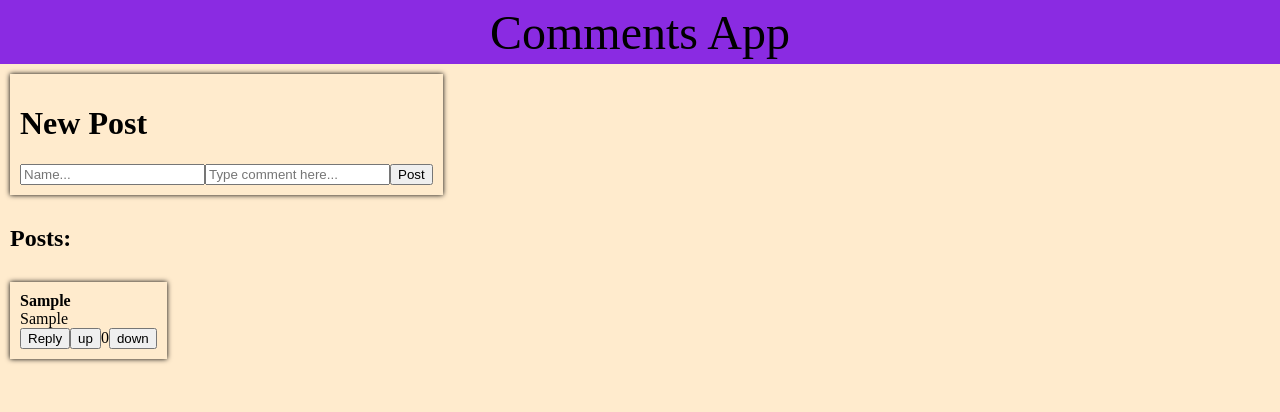
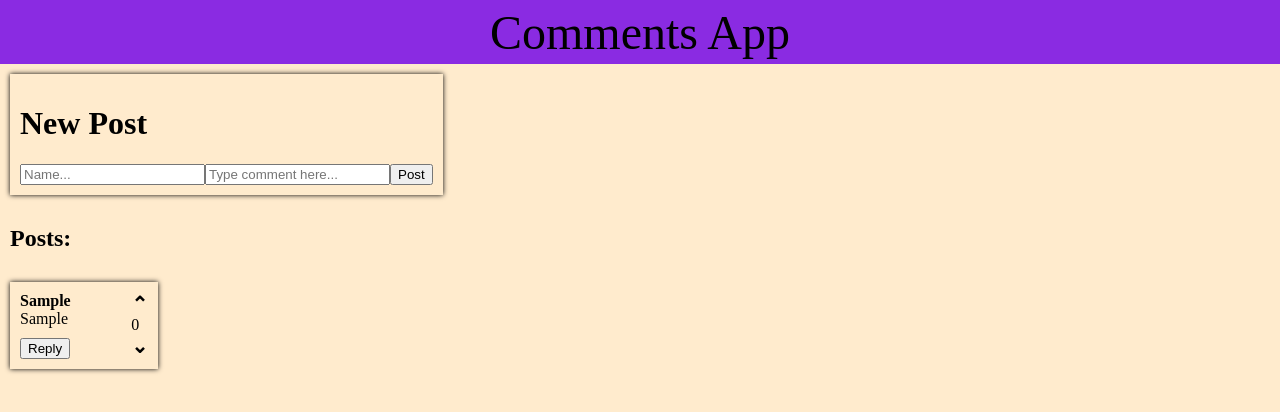
Before and after one commit to cis-1962/hw5-react-comment-app-electricbrass, a React (Vite) app: page / in a window 1280 px wide. Both pictures are taken after typing "Sample", "Sample" into the empty fields and a click on the button "Post". Shown: the top 412 px of the page. Built offline with nearby package versions, Linux system fonts and the light colour scheme.

Commit message:
Style voters

```diff
--- a/src/comments.tsx
+++ b/src/comments.tsx
@@ -49,14 +49,25 @@ export default function Comments({ depth, name, comment }: { depth: number, name
       left: depth !== 0 ? '10px' : '',
       padding: '10px',
       boxShadow: depth === 0 ? 'black 0px 0px 5px' : '',
-      width: 'fit-content',
+      minWidth: 'fit-content',
+      width: '10vw',
       marginBottom: '15px'
     }}>
-      <div style={{fontWeight: 'bold'}}>{name}</div>
-      <div>{comment}</div>
-      {/* dont allow replying past depth 2 */}
-      { (depth < 2) && <input type='button' value='Reply' onClick={() => {setShowInput(!showInput)}}/> }
-      <Voter/>
+      <div style={{
+        display: 'flex',
+        flexDirection: 'row',
+        justifyContent: 'space-between',
+        minWidth: 'fit-content',
+        width: '10vw'
+      }}>
+        <div>
+          <div style={{fontWeight: 'bold'}}>{name}</div>
+          <div style={{marginBottom: '10px'}}>{comment}</div>
+          {/* dont allow replying past depth 2 */}
+          { (depth < 2) && <input type='button' value='Reply' onClick={() => {setShowInput(!showInput)}}/> }
+        </div>
+        <Voter/>
+      </div>
       {/* add new comments to state */}
       { showInput && <Input newPost={false} op={name} onSubmit={(n: string, c: string) => {
         // setComments(() => {
--- a/src/voter.tsx
+++ b/src/voter.tsx
@@ -3,13 +3,24 @@ import { useState } from "react";
 // upvote/downvote component
 export default function Voter() {
   const [voteCount, setVoteCount] = useState(0);
+  const buttonStyle = {
+    cursor: 'pointer',
+    background: '0',
+    fontWeight: 'bold',
+    fontSize: '20px',
+    padding: '0',
+    margin: '0',
+    border: 'none'
+  };
   return (
-    <>
-      <input type='button' value='up'
-      onClick={() => setVoteCount(voteCount + 1)}/>
-      {voteCount}
-      <input type='button' value='down'
-      onClick={() => setVoteCount(voteCount - 1)}/>
-    </>
+    <div style={{alignItems: 'center'}}>
+      <input type='button' value='⌃'
+      onClick={() => setVoteCount(voteCount + 1)}
+      style={buttonStyle}/>
+      <div>{voteCount}</div>
+      <input type='button' value='⌄'
+      onClick={() => setVoteCount(voteCount - 1)}
+      style={buttonStyle}/>
+    </div>
   );
 }
```
